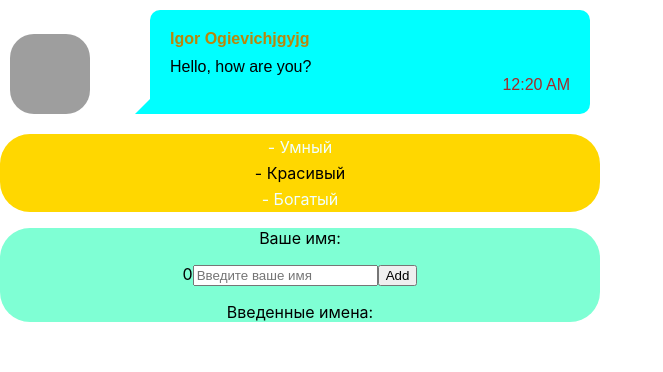
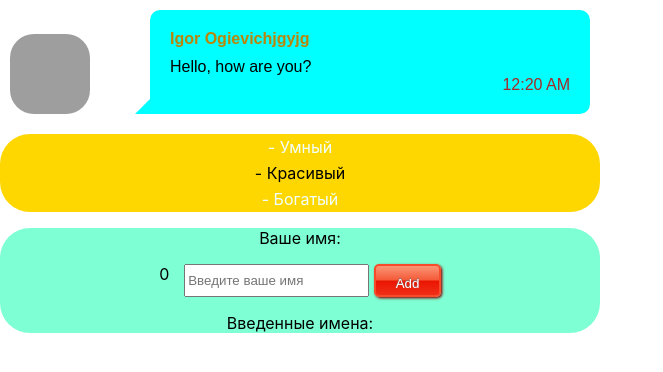
Before and after one commit to IgorOgievich/message, a React (Create React App) app: page / in a window 1280 px wide. Shown: the top 372 px of the page, without its empty margins (0-663 px from the left). Built offline with nearby package versions, Linux system fonts and the light colour scheme; grey boxes are pictures that could not be loaded.

Commit message:
Update ShowName and Input

```diff
--- /dev/null
+++ b/src/ShowName/Input.module.css
@@ -0,0 +1,9 @@
+.inputOne {
+    display: flex;
+    padding-left: 15px;
+    padding-right: 5px;
+}
+
+.error input{
+    border-color: red;
+}
--- /dev/null
+++ b/src/ShowName/Input/Input.css
@@ -0,0 +1,14 @@
+.inputOne {
+    display: flex;
+    padding-left: 15px;
+    padding-right: 5px;
+}
+
+.error input{
+    border-color: red;
+}
+.error{
+    display: flex;
+    padding-left: 15px;
+    padding-right: 5px;
+}
--- a/src/ShowName/Input/Input.jsx
+++ b/src/ShowName/Input/Input.jsx
@@ -1,14 +1,17 @@
 import React from 'react';
+import "../Input/Input.css"
 
 class Input extends React.Component {
     render = () => {
         return (
+            <div className={this.props.classInput}>
                 <input type="text"
                        value={this.props.value}
                        onChange={this.props.onChange}
                        placeholder="Введите ваше имя"
                        onKeyPress={this.props.onKeyPress}
                 />
+            </div>
         );
     };
 }
--- a/src/ShowName/Input/Input.module.css
+++ /dev/null
@@ -1,3 +0,0 @@
-.input {
-
-}
--- a/src/ShowName/ShowName.jsx
+++ b/src/ShowName/ShowName.jsx
@@ -2,6 +2,7 @@ import React from 'react';
 import a from "../ShowName/ShowName.module.css";
 import DisplayName from "./DisplayName/DisplayName";
 import Input from "./Input/Input";
+import Span from "./Span/Span";
 
 class ShowName extends React.Component {
 
@@ -10,7 +11,8 @@ class ShowName extends React.Component {
             // {nameTask: "Igor"},
         ],
         valueInputName: "",
-        valueInputNumber: 0
+        valueInputNumber: 0,
+        error: false,
     };
 
     addTask = (newText) => {
@@ -29,13 +31,23 @@ class ShowName extends React.Component {
 
     onClickAddButton = () => {
         let valueInputName = this.state.valueInputName;
-        let plus = this.state.valueInputNumber + 1;
+        let valueInputNumber = this.state.valueInputNumber;
+        let plus = valueInputNumber + 1;
         alert("Привет " + `${valueInputName}`);
         this.addTask(valueInputName);
         this.state.valueInputName = "";
+        if (valueInputName === "") {
+            this.setState({error: true});
+            return (
+                valueInputNumber
+            )
+        } else {
+            this.setState({error: false});
+            this.addTask(valueInputName);
             return (
                 this.state.valueInputNumber = plus
             )
+        }
     };
 
     onKeyPress = (e) => {
@@ -47,18 +59,22 @@ class ShowName extends React.Component {
     render = () => {
 
         let arrName = this.state.tasks.map(e => <DisplayName name={e.nameTask}/>);
+        let classForError = this.state.error ? "error" : "inputOne";
         return (
             <div className={a.showName}>
                 <p>Ваше имя:</p>
-                <span>
-                {this.state.valueInputNumber}
-                </span>
-                <Input value={this.state.valueInputName}
+                <div className={a.spanInputButton}>
+                    <Span valueSpan={this.state.valueInputNumber}/>
+                    <Input
+                        classInput={classForError}
+                        value={this.state.valueInputName}
                         onChange={this.onValueInputNameChange}
                         onKeyPress={this.onKeyPress}
                     />
+                    <button onClick={this.onClickAddButton}>Add</button>
 
-                <button onClick={this.onClickAddButton}>Add</button>
+                </div>
+
                 <p>Введенные имена:</p>
                 {arrName}
             </div>
--- a/src/ShowName/ShowName.module.css
+++ b/src/ShowName/ShowName.module.css
@@ -4,3 +4,34 @@
     width: 600px;
     text-align: center;
 }
+
+.spanInputButton {
+    display: flex;
+    flex-direction: row;
+    justify-content: center;
+}
+
+.spanInputButton button {
+    position: relative;
+    display: inline-block;
+    width: 5em;
+    height: 2.5em;
+    line-height: 2.5em;
+    vertical-align: middle;
+    text-align: center;
+    text-decoration: none;
+    text-shadow: 0 -1px 1px #777;
+    color: #fff;
+    outline: none;
+    border: 2px solid #F64C2B;
+    border-radius: 5px;
+    box-shadow: 0 0 0 60px rgba(0, 0, 0, 0) inset, .1em .1em .2em #800;
+    background: linear-gradient(#FB9575, #F45A38 48%, #EA1502 52%, #F02F17);
+}
+
+.spanInputButton button:active {
+    top: .1em;
+    left: .1em;
+    box-shadow: 0 0 0 60px rgba(0, 0, 0, .05) inset;
+    color: black;
+}
--- /dev/null
+++ b/src/ShowName/Span/Span.jsx
@@ -0,0 +1,16 @@
+import React from 'react';
+import a from "../Span/Span.module.css";
+
+class Span extends React.Component {
+    render = () => {
+        return (
+            <div className={a.spanValue}>
+                <span>
+                    {this.props.valueSpan}
+                </span>
+            </div>
+        );
+    };
+}
+
+export default Span;
--- /dev/null
+++ b/src/ShowName/Span/Span.module.css
@@ -0,0 +1,3 @@
+.spanValue{
+
+}
```
Lines whose indentation alone changed are shown as unchanged.
